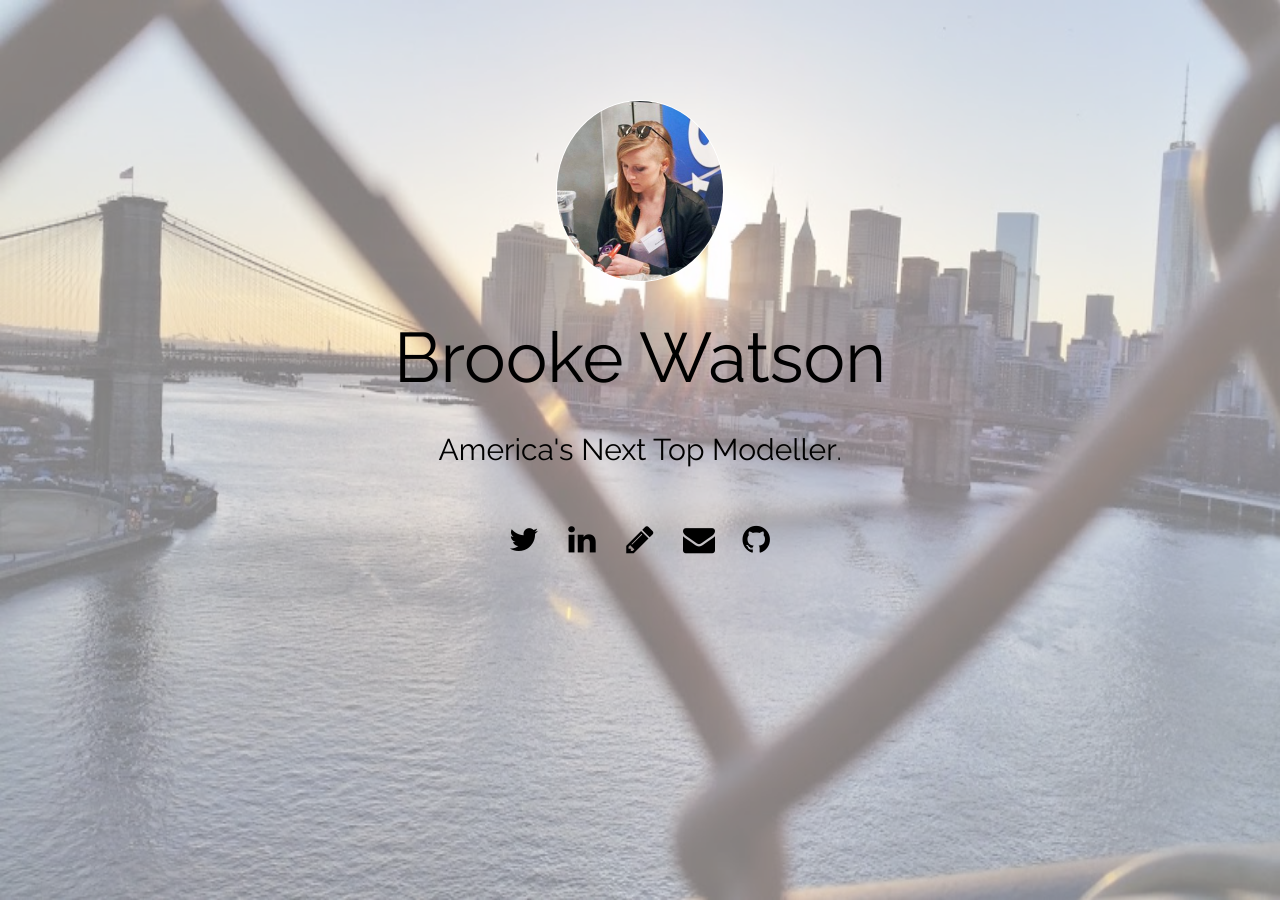
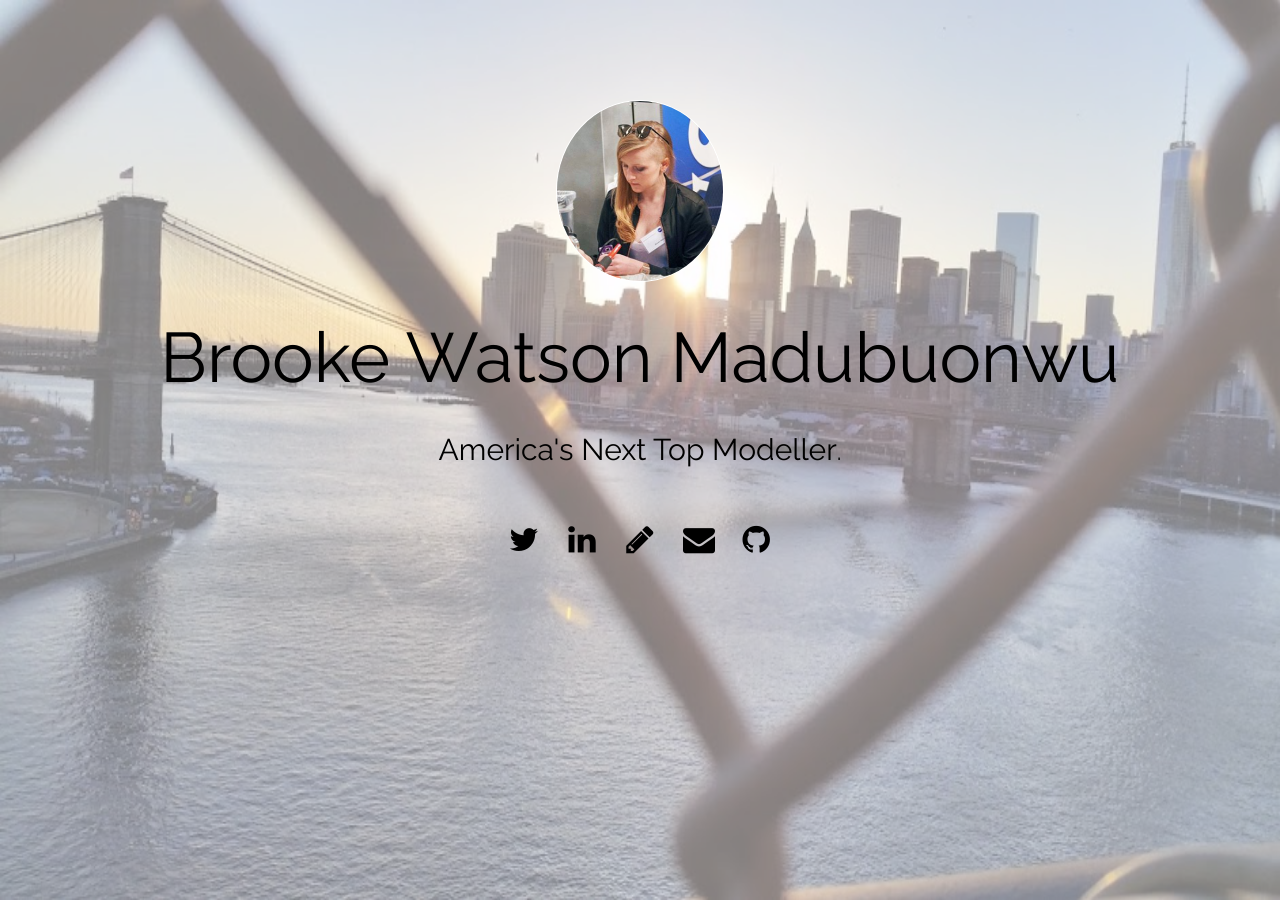
Before and after one commit to brooke-watson/brooke-watson.github.io, a Jekyll site: the page built from index.html, in a window 1280 px wide. Built offline with Jekyll 4.4.1, drawn with Linux system fonts in a browser that asks for light colours; nearby versions of some CDN libraries.

Commit message:
:heart: :relaxed: :heart:

```diff
--- a/_config.yml
+++ b/_config.yml
@@ -1,5 +1,5 @@
 # Site settings
-name: Brooke Watson
+name: Brooke Watson Madubuonwu
 description: "Professional Model(ling & Analytics of Infectious Disease Research Scientist)"
 url: "http://www.brooke.science"
 
```
